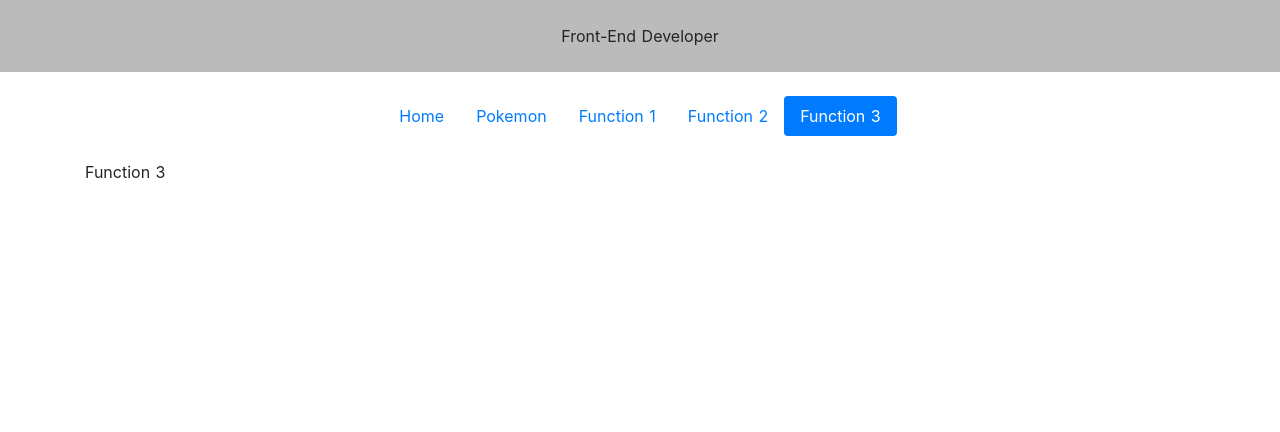
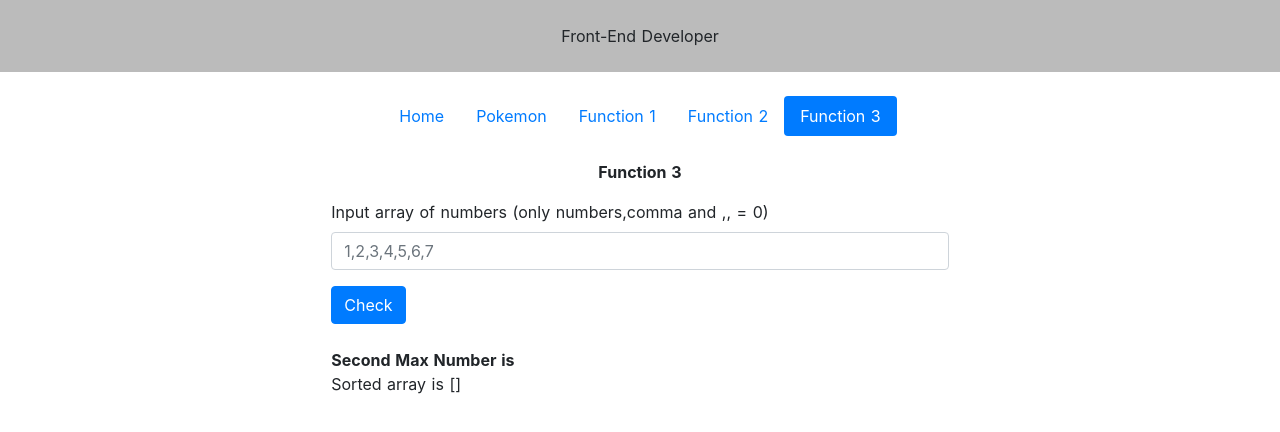
Before and after one commit to taweewat-tk/paiduaykanmai, a Nuxt app: page /function3 in a window 1280 px wide. Shown: the top 432 px of the page. Built offline with nearby package versions, Linux system fonts and the light colour scheme.

Commit message:
add comment and remove useless code

```diff
--- a/pages/function1.vue
+++ b/pages/function1.vue
@@ -22,6 +22,7 @@ export default {
     this.findProductsWeight()
   },
   methods: {
+    // get name and calculate weight of products
     findProductsWeight () {
       this.dataList.forEach((data) => {
         if (!data.is_editable_price) {
@@ -35,7 +36,6 @@ export default {
           this.summaryData.push(productObj)
         }
       })
-      console.log(this.summaryData)
     }
   }
 }
--- a/pages/function2.vue
+++ b/pages/function2.vue
@@ -7,7 +7,16 @@
       Full Datetime : {{ fullDateTime }}
     </div>
     <div>
-      Days : {{ day }}
+      Thai format datetime : {{ thaiDateTime }}
+    </div>
+    <div>
+      The number of days in this month : {{ dayInThisMonth }}
+    </div>
+    <div>
+      This quarter of the month : {{ quarterByMonth }}
+    </div>
+    <div>
+      Unix timestamp : {{ unixTimeStamp }}
     </div>
   </div>
 </template>
@@ -23,11 +32,21 @@ export default {
     fullDateTime () {
       return this.formatDateTime(this.date)
     },
-    day () {
-      return this.formatDay(this.date)
+    dayInThisMonth () {
+      return this.formatDaysInMonth(this.date)
+    },
+    quarterByMonth () {
+      return this.formatQuarterByMonth(this.date)
+    },
+    unixTimeStamp () {
+      return this.formatUnixTimeStamp(this.date)
+    },
+    thaiDateTime () {
+      return this.formatThaiDateTime(this.date)
     }
   },
   methods: {
+    // format datetime ex.10/08/2020 14:54
     formatDateTime (date) {
       const newDate = new Date(date)
       const year = newDate.getFullYear()
@@ -38,10 +57,34 @@ export default {
         ('00' + newDate.getMinutes()).slice(-2)
       return dateStr
     },
-    formatDay (date) {
+    // Thai datetime format ex. 10 สิงหาคม 2563
+    formatThaiDateTime (date) {
       const newDate = new Date(date)
-      const day = newDate.getDay()
-      return day
+      const year = newDate.getFullYear() + 543
+      const monthsTH = ['มกราคม', 'กุมภาพันธ์', 'มีนาคม', 'เมษายน', 'พฤษภาคม', 'มิถุนายน', 'กรกฎาคม', 'สิงหาคม', 'กันยายน', 'ตุลาคม', 'พฤศจิกายน', 'ธันวาคม']
+      const month = ('00' + (newDate.getMonth() + 1)).slice(-2)
+      const dateStr =
+        ('00' + newDate.getDate()).slice(-2) + ' ' +
+        monthsTH[Number(month) - 1] + ' ' + year
+      return dateStr
+    },
+    // days inmonth
+    formatDaysInMonth (date) {
+      const newDate = new Date(date)
+      const year = newDate.getFullYear()
+      const month = ('00' + (newDate.getMonth() + 1)).slice(-2)
+      return new Date(year, Number(month), 0).getDate()
+    },
+    // Quarter
+    formatQuarterByMonth (date) {
+      const newDate = new Date(date)
+      const month = ('00' + (newDate.getMonth() + 1)).slice(-2)
+      return Math.floor((Number(month) - 1) / 3) + 1
+    },
+    // Unix timestamp
+    formatUnixTimeStamp (date) {
+      const newDate = new Date(date)
+      return Math.round(newDate.getTime() / 1000.0)
     }
   }
 }
--- a/pages/function3.vue
+++ b/pages/function3.vue
@@ -1,5 +1,109 @@
 <template>
   <div>
-    Function 3
+    <div class="text-center bold pb-3">
+      Function 3
+    </div>
+    <div class="d-flex justify-content-center">
+      <b-form class="col-7" @submit.stop.prevent="onSubmit">
+        <b-form-group id="input-group-arrNumber" label="Input array of numbers (only numbers,comma and ,, = 0)" label-for="arrNumber">
+          <b-form-input
+            id="arrNumber"
+            v-model="form.strNumber"
+            name="arrNumber"
+            placeholder="1,2,3,4,5,6,7"
+            @keydown="onKeyDown"
+          />
+        </b-form-group>
+        <b-button type="submit" variant="primary">
+          Check
+        </b-button>
+        <div class="bold pt-4">
+          Second Max Number is {{ getSecondMax }}
+        </div>
+        <div>
+          Sorted array is {{ arrSort }}
+        </div>
+      </b-form>
+    </div>
   </div>
 </template>
+
+<script>
+export default {
+  data () {
+    return {
+      form: {
+        strNumber: null
+      },
+      arrNumber: [],
+      arrSort: null
+    }
+  },
+  computed: {
+    getSecondMax () {
+      return this.secondMax(this.arrNumber)
+    }
+  },
+  methods: {
+    onSubmit () {
+      if (this.form.strNumber) {
+        this.arrNumber = (this.form.strNumber).split(',')
+      } else {
+        this.arrNumber = null
+        this.arrSort = '[]'
+      }
+    },
+    // only input number and comma
+    onKeyDown (e) {
+      if (
+        e.key !== 'Tab' &&
+        e.key !== 'Backspace' &&
+        e.key !== 'ArrowLeft' &&
+        e.key !== 'ArrowRight' &&
+        e.key !== '0' &&
+        e.key !== '1' &&
+        e.key !== '2' &&
+        e.key !== '3' &&
+        e.key !== '4' &&
+        e.key !== '5' &&
+        e.key !== '6' &&
+        e.key !== '7' &&
+        e.key !== '8' &&
+        e.key !== '9' &&
+        e.key !== ','
+      ) {
+        e.preventDefault()
+      }
+    },
+    secondMax (arr) {
+      let secondMax = null
+      if (arr) {
+        arr = this.convertStringArrToNumberArr(arr)
+        arr = this.sortArr(arr)
+        this.arrSort = '[' + arr.toString() + ']'
+        const uniqArr = [...new Set(arr)]
+        arr = uniqArr
+
+        if (arr[arr.length - 2]) {
+          // second max number
+          secondMax = arr[arr.length - 2]
+        } else if (arr[arr.length - 1]) {
+          // condition for array length is 1
+          secondMax = arr[arr.length - 1]
+        } else {
+          secondMax = null
+        }
+      }
+      return secondMax
+    },
+    // for sort number of array
+    sortArr (arr) {
+      return arr.sort((a, b) => a - b)
+    },
+    // for convert to number ex. 00001 to 1
+    convertStringArrToNumberArr (arr) {
+      return arr.map(Number)
+    }
+  }
+}
+</script>
--- a/pages/index.vue
+++ b/pages/index.vue
@@ -154,6 +154,7 @@ export default {
       lastname: {
         required
       },
+      // email input must be format test@test.com
       email: {
         required,
         email
@@ -161,6 +162,7 @@ export default {
       password: {
         required
       },
+      // verifyPassword input must be same as password input
       verifyPassword: {
         required,
         sameAsPassword: sameAs('password')
--- a/pages/pokemon.vue
+++ b/pages/pokemon.vue
@@ -6,9 +6,7 @@
     <div class="row">
       <div v-for="item in orderedPokemon" :key="item.id" class="col-2 text-center">
         <div>
-          {{ item.id }}
           <img :src="item.sprites.front_default">
-          <!-- {{ item.sprites }} -->
         </div>
         <div>
           {{ item.name }}
@@ -19,6 +17,7 @@
 </template>
 
 <script>
+// using for sort id of pokemon
 import _ from 'lodash'
 export default {
   data () {
@@ -28,40 +27,23 @@ export default {
     }
   },
   async fetch () {
+    // first fetch pokemon's data from https://pokeapi.co/api/v2
     await this.$axios.$get('https://pokeapi.co/api/v2'
     ).then((response) => {
+      // limit to find pokemon id 1-104
       this.fetchAllPokemonList(response.pokemon + `?limit=${this.limit}`)
     }).catch((error) => {
       alert(error)
     })
   },
   computed: {
+    // sort pokemon by id
     orderedPokemon () {
       return _.orderBy(this.pokemonList, 'id')
     }
   },
-  created () {
-    // this.initData()
-  },
   methods: {
-    // async initData () {
-    //   await this.$axios.$get('https://pokeapi.co/api/v2'
-    //   ).then((response) => {
-    //     this.manageUrl(response.pokemon)
-    //   }).catch((error) => {
-    //     alert(error)
-    //   })
-    // },
-    // async manageUrl (url) {
-    //   await this.$axios.$get(url
-    //   ).then((response) => {
-    //     let manageUrl = this.removeParam('offset', response.next)
-    //     manageUrl = this.removeParam('limit', manageUrl)
-    //     this.fetchAllPokemonList(manageUrl + `?limit=${this.limit}`)
-    //   }).catch((error) => {
-    //     alert(error)
-    //   })
-    // },
+    // get url from each pokemon (id 1-104)
     async fetchAllPokemonList (url) {
       await this.$axios.$get(url
       ).then((response) => {
@@ -72,6 +54,7 @@ export default {
         alert(error)
       })
     },
+    // get data of each pokemon
     async fetchPokemonData (pokemon) {
       const url = pokemon.url
       await this.$axios.$get(url
@@ -81,23 +64,6 @@ export default {
         alert(error)
       })
     }
-    // removeParam (key, sourceURL) {
-    //   let rtn = sourceURL.split('?')[0]
-    //   let param
-    //   let paramsArr = []
-    //   const queryString = (sourceURL.includes('?')) ? sourceURL.split('?')[1] : ''
-    //   if (queryString !== '') {
-    //     paramsArr = queryString.split('&')
-    //     for (let i = paramsArr.length - 1; i >= 0; i -= 1) {
-    //       param = paramsArr[i].split('=')[0]
-    //       if (param === key) {
-    //         paramsArr.splice(i, 1)
-    //       }
-    //     }
-    //     if (paramsArr.length) { rtn = rtn + '?' + paramsArr.join('&') }
-    //   }
-    //   return rtn
-    // }
   }
 }
 </script>
```
